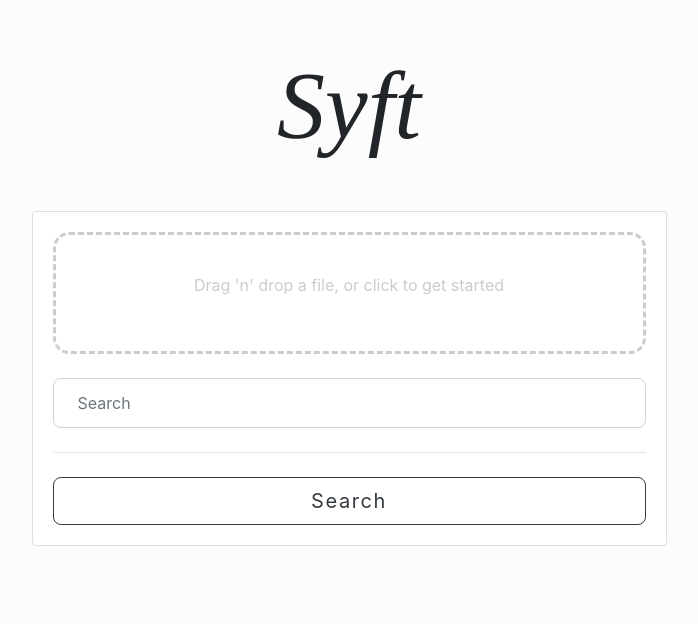
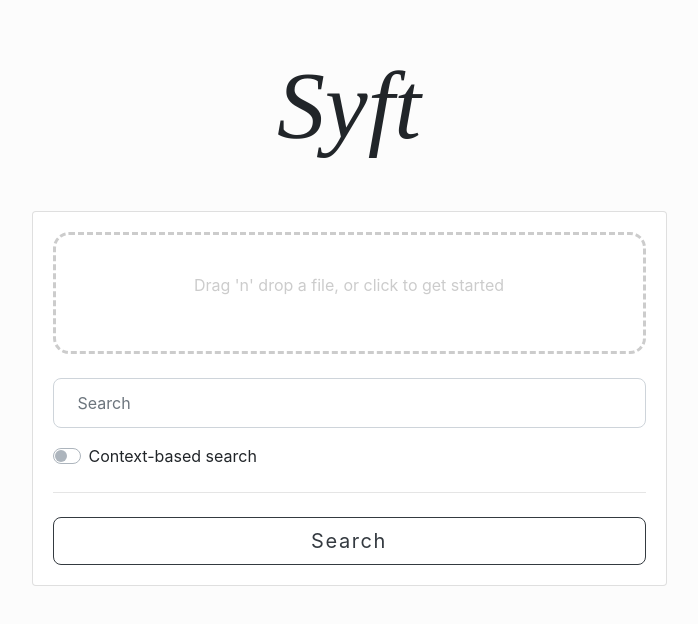
Before and after one commit to galacticglum/syft, a React (Create React App) app in the folder webapp/: page / in a window 1280 px wide. Shown: the top 624 px of the page, without its empty margins (291-989 px from the left). Built offline with nearby package versions, Linux system fonts and the light colour scheme.

Commit message:
Added error message display to search page

```diff
--- a/webapp/src/components/SearchPage.js
+++ b/webapp/src/components/SearchPage.js
@@ -7,7 +7,9 @@ import {
     CardBody,
     Button,
     Input,
-    Spinner
+    Spinner,
+    CustomInput,
+    Alert
 } from 'reactstrap';
 import Dropzone from 'react-dropzone';
 import './SearchPage.css';
@@ -27,11 +29,14 @@ export default class SearchPage extends Component {
             file: null,
             searchTerm: '',
             isLoading: false,
-            queryResult: null
+            queryResult: null,
+            isContextSearch: false,
+            hasError: false
         };
 
         this.sendSearchRequest = this.sendSearchRequest.bind(this);
         this.searchTermsChanged = this.searchTermsChanged.bind(this);
+        this.contextSearchToggleChanged =  this.contextSearchToggleChanged.bind(this);
     }
 
     async sendSearchRequest() {
@@ -45,10 +50,11 @@ export default class SearchPage extends Component {
 
         const data = {
             'file_input': await toBase64(this.state.file),
-            'query': this.state.searchTerm
+            'query': this.state.searchTerm,
+            'is_context_search': this.state.isContextSearch
         };
 
-        this.setState({isLoading: true});
+        this.setState({isLoading: true, hasError: false});
         axios.post(`${API_BASE}/api/search/`, {
             ...data,
             headers: {
@@ -59,12 +65,17 @@ export default class SearchPage extends Component {
             console.log(response.data);
             this.setState({isLoading: false, queryResult: response.data});
         }).catch((error) => {
+            this.setState({isLoading: false, hasError: true});
             console.log(error);
         });
     }
 
     searchTermsChanged(e) {
         this.setState({searchTerm: e.target.value})
+    }
+
+    contextSearchToggleChanged(e) {
+        this.setState({isContextSearch: e.target.checked});
     }
 
     render() {
@@ -79,7 +90,15 @@ export default class SearchPage extends Component {
                     <Row>
                         <Col sm="9" md="9" lg="7" className="mx-auto">
                             <h1 className="text-center display-1 my-5 title-text" onClick={() => window.location.reload()}>Syft</h1>
-                            <Card className="my-5">
+                            {
+                                (this.state.hasError ?
+                                    (<Alert color="danger" className="mt-5">
+                                        Uh-oh! We couldn't process your request. This is probably an issue with our servers. Please try again later.
+                                    </Alert>)
+                                : null)
+                            }
+
+                            <Card>
                                 <CardBody>
                                     <Dropzone onDrop={this.onDrop} accept="audio/*,video/*" maxSize={104857600} disabled={this.state.isLoading}>
                                         {({getRootProps, getInputProps, isDragActive}) => (
@@ -91,6 +110,8 @@ export default class SearchPage extends Component {
                                     </Dropzone>
                                     <Input type="text" id="inputSearchTerms" placeholder="Search" disabled={this.state.isLoading}
                                         value={this.state.searchTerm} onChange={this.searchTermsChanged} />
+                                    <CustomInput className="pt-3" type="switch" id="contextSearchToggle" label="Context-based search"
+                                        onChange={this.contextSearchToggleChanged} value={this.state.isContextSearch} />
 
                                     <hr className="my-4" />
                                     <Button disabled={this.state.isLoading} size="lg" color="dark" outline block
```
Also changed, not shown: 1 other file (tests, documents, lock files or other folders).
